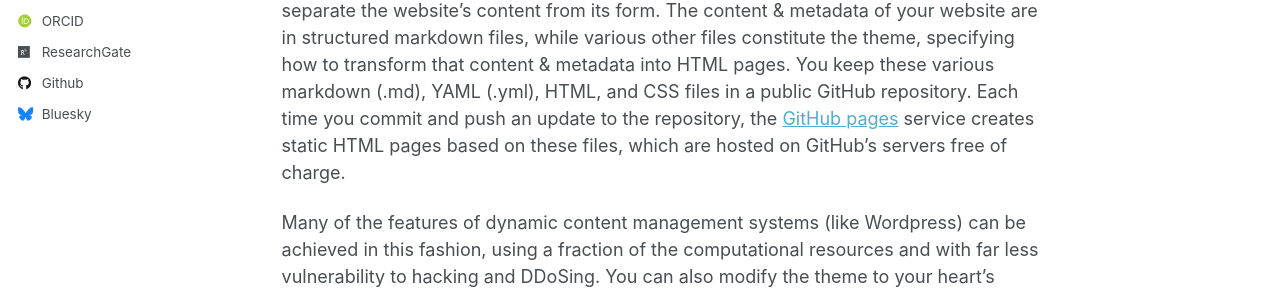
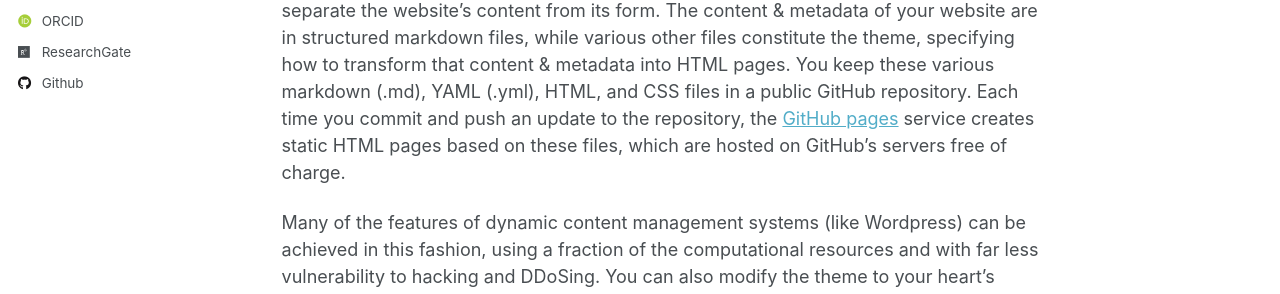
Before and after one commit to haraldschellander/haraldschellander.github.io, a Jekyll site: the page built from _pages/about.md, in a window 1280 px wide. Shown: the part 521-815 px from the top of the page. Built offline with Jekyll 4.4.1, drawn with Linux system fonts in a browser that asks for light colours; some web fonts are replaced.

Commit message:
Update _config.yml

```diff
--- a/_config.yml
+++ b/_config.yml
@@ -36,7 +36,7 @@ author:
   impactstory      : # URL
   orcid            : "https://orcid.org/my-orcid?orcid=0000-0001-7661-287X"
   semantic         : # URL
-  #pubmed           : "https://www.ncbi.nlm.nih.gov/pubmed/?term=john+snow"
+  pubmed           : #"https://www.ncbi.nlm.nih.gov/pubmed/?term=john+snow"
   researchgate     : "https://www.researchgate.net/profile/Harald-Schellander"
   scopus           : # URL
 
@@ -49,7 +49,7 @@ author:
   stackoverflow    : # User number or user number and name (i.e., use "1" or "1/jeff-atwood")
 
   # Social media
-  bluesky          : "bsky.app" # Replace this with you Bluesky username
+  bluesky          : #"bsky.app" # Replace this with you Bluesky username
   facebook         : # Username
   flickr           : # Username
   foursquare       : # Username
```
